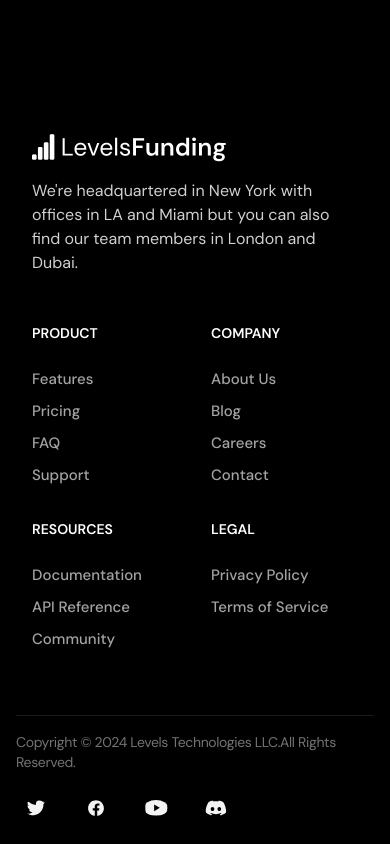
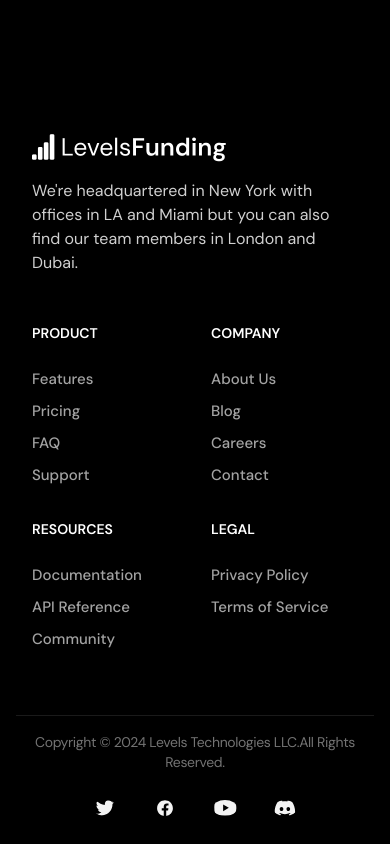
Before and after one commit to shobhitexe/Fxlvls, a Next.js app: page / in a window 390 px wide. Shown: the part 9186-10030 px from the top of the page. Built offline with nearby package versions, Linux system fonts and the light colour scheme.

Commit message:
Footer fix

```diff
--- a/src/components/Footer/index.tsx
+++ b/src/components/Footer/index.tsx
@@ -143,7 +143,7 @@
       </div>
 
       <div className="flex flex-col gap-4 border-t border-white/10 py-4 sm:flex sm:items-center justify-center">
-        <span className="text-sm tracking-tight text-neutral-500 dark:text-neutral-400 sm:text-center">
+        <span className="text-sm text-center tracking-tight text-neutral-500 dark:text-neutral-400 sm:text-center">
           Copyright © {new Date().getFullYear()}{" "}
           <Link href="/" className="cursor-pointer">
             Levels Technologies LLC.
@@ -151,7 +151,7 @@
           All Rights Reserved.
         </span>
 
-        <div className="flex items-center gap-5">
+        <div className="flex items-center justify-center gap-5">
           {footerSocials.map((item) => (
             <Image
               key={item.name}
```
